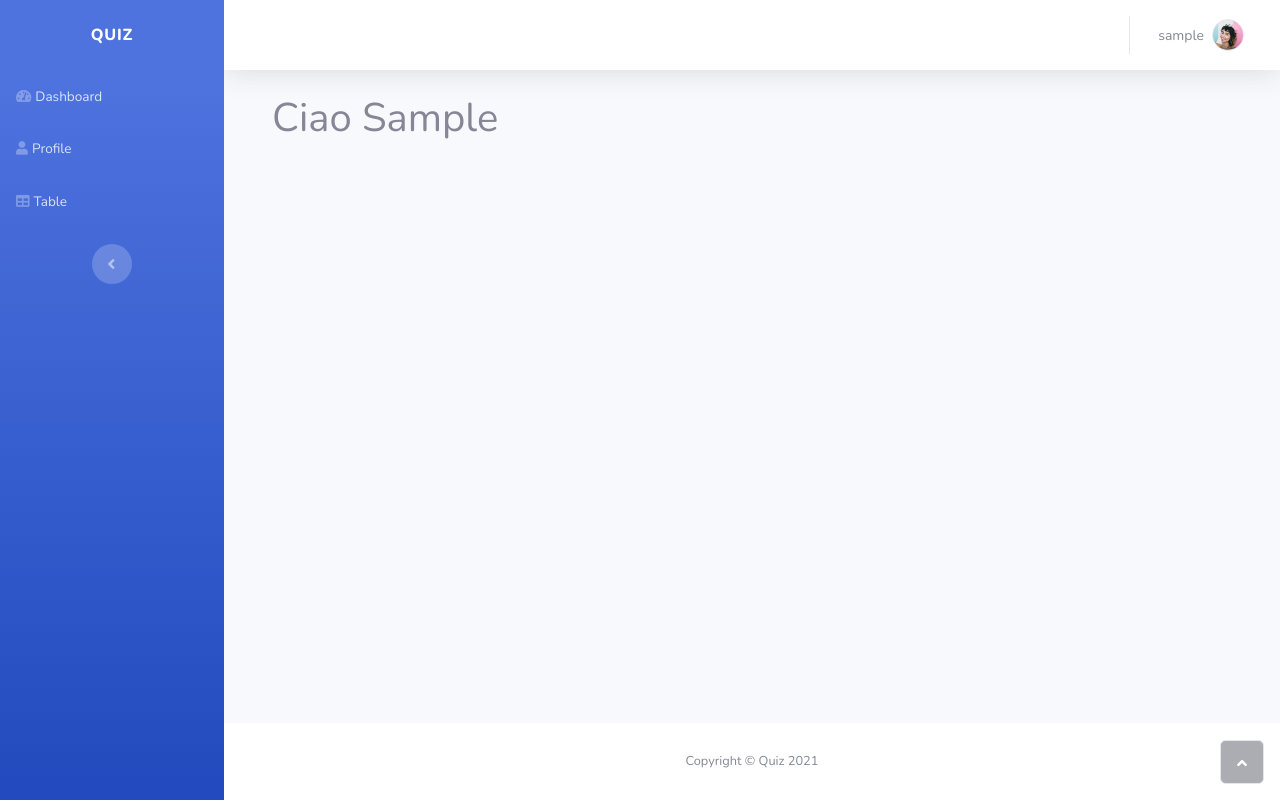
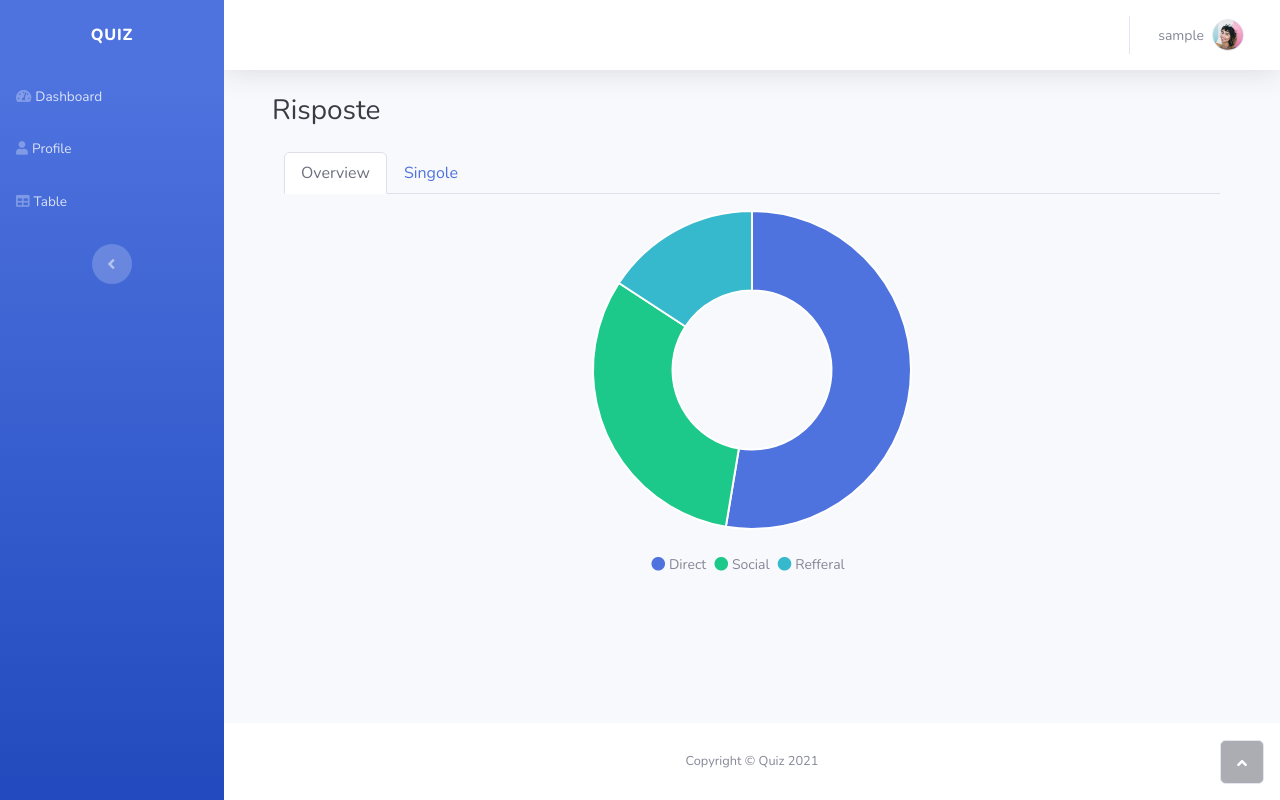
Before and after one commit to 874449/Progetto-BD-2021, a Flask app: page /responses/1 in a window 1280 px wide. Run offline with Flask 2, Linux system fonts and the light colour scheme; the visitor is signed in with stand-in values (Sample User, id 1); data comes from the database, SQL or seed files in the repository; some libraries are stand-ins or nearby versions.

Commit message:
Added response view
Added response view skeleton

```diff
--- a/app/main/views.py
+++ b/app/main/views.py
@@ -50,4 +50,5 @@ def profile(user_id):
 @main.route('/responses/<quiz_id>')
 @login_required
 def responses(quiz_id):
-    return render_template('index.html')
+    #risposte = session.query(User, Questionario).join(Questionario)
+    return render_template('responses.html')
--- a/app/templates/dashboard.html
+++ b/app/templates/dashboard.html
@@ -142,7 +142,7 @@
                                 <div class="row align-items-center no-gutters">
                                     <div class="col-lg-12 col-12 col-sm-12">
                                         <form id="delete-quiz" method="GET" action="{{ url_for('main.responses', quiz_id=result.id) }}">
-                                                <button type="submit" class="btn btn-outline-success">Visualizza risposte</button>
+                                                <button type="submit" class="btn btn-outline-primary">Visualizza risposte</button>
                                         </form>
                                     </div>
                                 </div>
--- /dev/null
+++ b/app/templates/responses.html
@@ -0,0 +1,52 @@
+{% extends 'layout.html' %}
+
+{% block title %}Home{% endblock %}
+
+{% block page_content %}
+    <style>
+        a {
+            text-decoration: none !important;
+            color: black
+        }
+    </style>
+
+<div class="container-fluid">
+    <div class="d-sm-flex justify-content-between align-items-center mb-4">
+        <h3 class="text-dark mb-0">Risposte</h3>
+    </div>
+    <div class="container">
+        <div class="row">
+            <ul class="nav nav-tabs" id="myTab" role="tablist">
+                <li class="nav-item" role="presentation">
+                    <button class="nav-link active" id="home-tab" data-bs-toggle="tab" data-bs-target="#overview" type="button" role="tab" aria-controls="home" aria-selected="true">Overview</button>
+                </li>
+                <li class="nav-item" role="presentation">
+                    <button class="nav-link" id="profile-tab" data-bs-toggle="tab" data-bs-target="#single" type="button" role="tab" aria-controls="profile" aria-selected="false">Singole</button>
+                </li>
+            </ul>
+            <div class="tab-content" id="myTabContent">
+                <div class="tab-pane fade show active" id="overview" role="tabpanel" aria-labelledby="home-tab">
+                    <div class="card-body">
+                        <div class="chart-area">
+                            <canvas data-bss-chart="{&quot;type&quot;:&quot;doughnut&quot;,&quot;data&quot;:{&quot;labels&quot;:[&quot;Direct&quot;,&quot;Social&quot;,&quot;Referral&quot;],&quot;datasets&quot;:[{&quot;label&quot;:&quot;&quot;,&quot;backgroundColor&quot;:[&quot;#4e73df&quot;,&quot;#1cc88a&quot;,&quot;#36b9cc&quot;],&quot;borderColor&quot;:[&quot;#ffffff&quot;,&quot;#ffffff&quot;,&quot;#ffffff&quot;],&quot;data&quot;:[&quot;50&quot;,&quot;30&quot;,&quot;15&quot;]}]},&quot;options&quot;:{&quot;maintainAspectRatio&quot;:false,&quot;legend&quot;:{&quot;display&quot;:false,&quot;labels&quot;:{&quot;fontStyle&quot;:&quot;normal&quot;}},&quot;title&quot;:{&quot;fontStyle&quot;:&quot;normal&quot;}}}">
+                            </canvas>
+                        </div>
+                        <div class="text-center small mt-4"><span class="me-2"><i class="fas fa-circle text-primary"></i>&nbsp;Direct</span><span class="me-2"><i class="fas fa-circle text-success"></i>&nbsp;Social</span><span class="me-2"><i class="fas fa-circle text-info"></i>&nbsp;Refferal</span></div>
+                    </div>
+
+
+                </div>
+                <div class="tab-pane fade" id="single" role="tabpanel" aria-labelledby="profile-tab">
+
+
+                </div>
+            </div>
+        </div>
+    </div>
+
+
+
+
+</div>
+    <script src="{{ url_for('static', filename='js/chart.min.js') }}"></script>
+{% endblock %}
```
